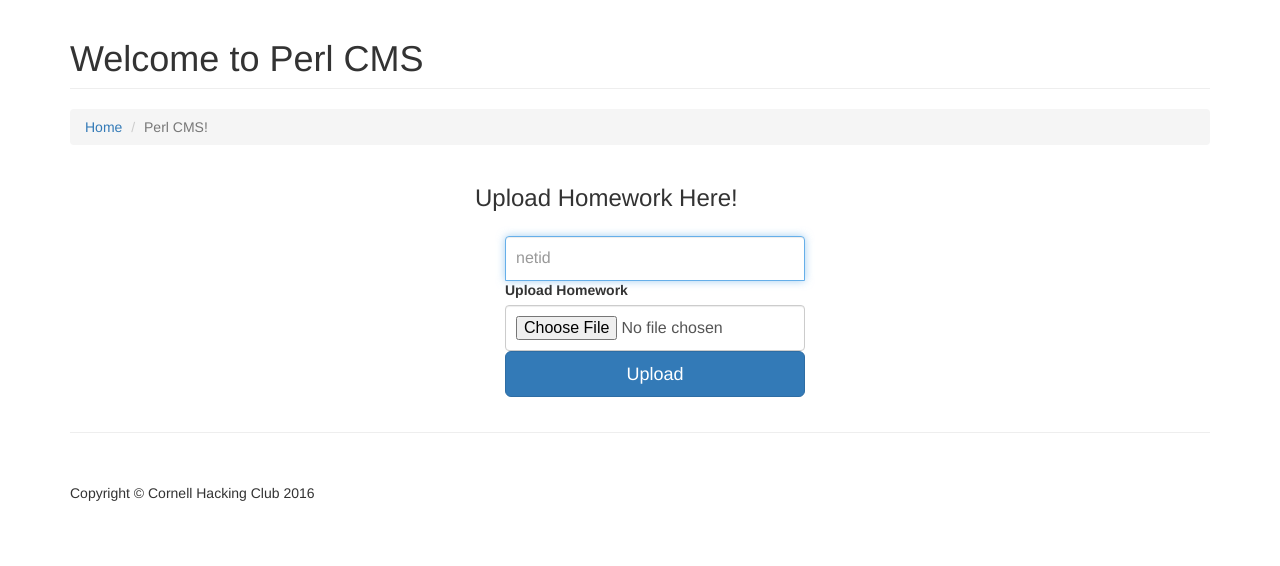
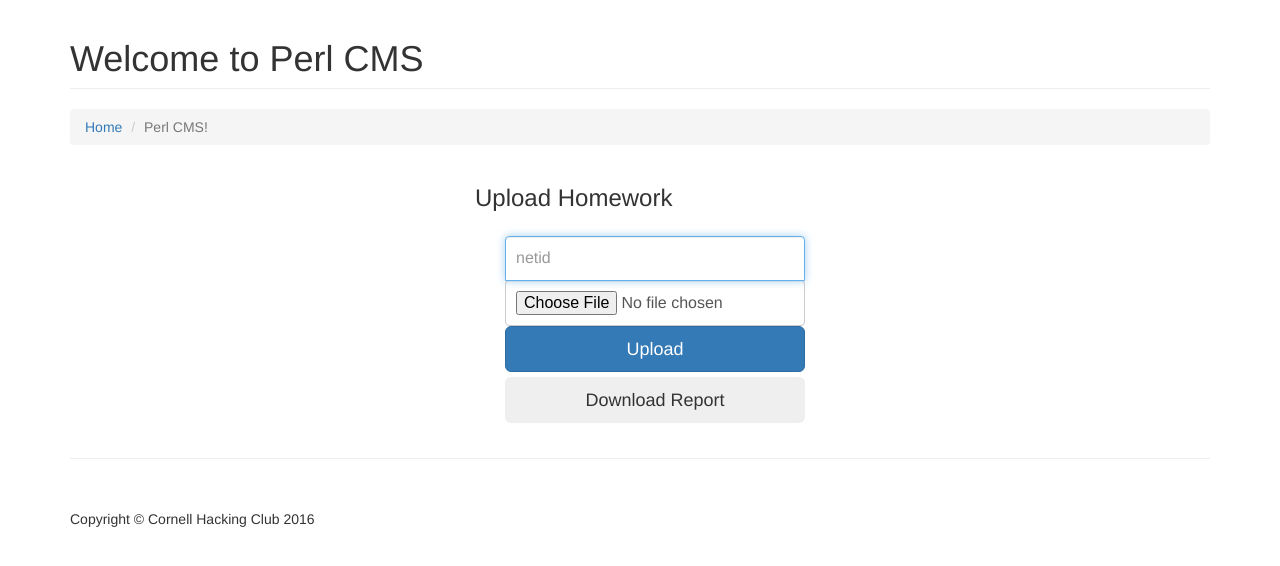
Before and after one commit to 5l1v3r1/CHC_BashInject, a Django app: page /cms.pl in a window 1280 px wide. Shown: the part 51-617 px from the top of the page. Run offline with Django 3.2, Linux system fonts and the light colour scheme; some libraries are stand-ins or nearby versions.

Commit message:
Download link

```diff
--- a/cms/views.py
+++ b/cms/views.py
@@ -1,8 +1,13 @@
 from subprocess import Popen, PIPE
 import os
 from django.shortcuts import render
+from django.utils.encoding import smart_str
+from django.http import HttpResponse
+import mimetypes
+from wsgiref.util import FileWrapper
 from .models import CMSForm
 
+HW_PATH = "hwfiles"
 
 # Just using function based views for now because they're easy
 def cms_home(request):
@@ -20,6 +25,16 @@ def cms_home(request):
             # Call perl vuln
             Popen(['perl','static/bin/cms.pm',request.POST['netid'],filename])
             context["saved"] = "Saved "+request.POST['netid']+".zip"
+            # Now generate report
+            with open(os.path.join(HW_PATH,request.POST['netid']+"_report.txt"),"w") as f:
+                f.write("There are no grading comments at this time, check back later!")
+    elif 'netid' in request.GET:
+        netid = request.GET['netid']
+        netid_path = os.path.join(HW_PATH,netid+"_report.txt")
+        if os.path.exists(netid_path):
+            return send_file(request,netid_path)
+        else:
+            context['error'] = "No such netid report found"
 
     response = render(request, "cms.html", context=context)
     return response
@@ -29,3 +44,19 @@ def uploadFile(filename, f):
     with open(filename, 'wb+') as destination:
         for chunk in f.chunks():
             destination.write(chunk)
+
+def send_file(request,path):
+    """
+    Send a file through Django without loading the whole file into
+    memory at once. The FileWrapper will turn the file object into an
+    iterator for chunks of 8KB.
+    """
+    wrapper = FileWrapper(open(path, "r"))
+    content_type = mimetypes.guess_type(path)[0]
+
+    response = HttpResponse(wrapper, content_type=content_type)
+    response['Content-Length'] = os.path.getsize(path)  # not FileField instance
+    response['Content-Disposition'] = 'attachment; filename=%s' % \
+                                      smart_str(os.path.basename(path))  # same here
+    print(smart_str(os.path.basename(path)))
+    return response
--- a/templates/cms.html
+++ b/templates/cms.html
@@ -59,6 +59,11 @@
                     </div>
                 {% endfor %}
             {% endif %}
+            {% if error %}
+                <div class="alert alert-danger">
+                    <strong>{{ error|escape }}</strong>
+                </div>
+            {% endif %}
             {% if saved %}
 	            <div class="alert alert-success">
 	                <strong>{{ saved }}</strong>
@@ -66,17 +71,20 @@
 	        {% endif %}
             <div class="col-sm-6 col-md-4 col-md-offset-4">
                 <div>
-                    <h3>Upload Homework Here!</h3>  <!---Add a URL for here.-->
+                    <h3>Upload Homework</h3>
                     <FORM name="uploadhw" class="form-signin" METHOD="POST" action="{% url 'cms.pl' %}" enctype="multipart/form-data" onsubmit="return validateForm()">
                         {% csrf_token %}
                         <input type="text" class="form-control" name="netid" placeholder="netid" required autofocus>
-                        <label for="homework">Upload Homework</label>
                         <input type="file" class="form-control" name="homework" >
                         <input type="hidden"  name="lastlocation" value="perl_cms">
                         <button class="btn btn-lg btn-primary btn-block" type="submit">
                         Upload
                         </button>
+                        <button type="button" class="btn btn-lg btn-secondary btn-block" onclick="downloadreport()">
+                            Download Report
+                        </button>
                     </FORM>
+
                 </div>
             </div>
             <script>
@@ -90,6 +98,10 @@
                         document.forms["uploadhw"]["netid"].value = null;
                         return false;
                     }
+                }
+                function downloadreport() {
+                    url = "{% url 'cms.pl' %}?netid=" + document.forms["uploadhw"]["netid"].value;
+                    location.href=url;
                 }
             </script>
         </div>
```
